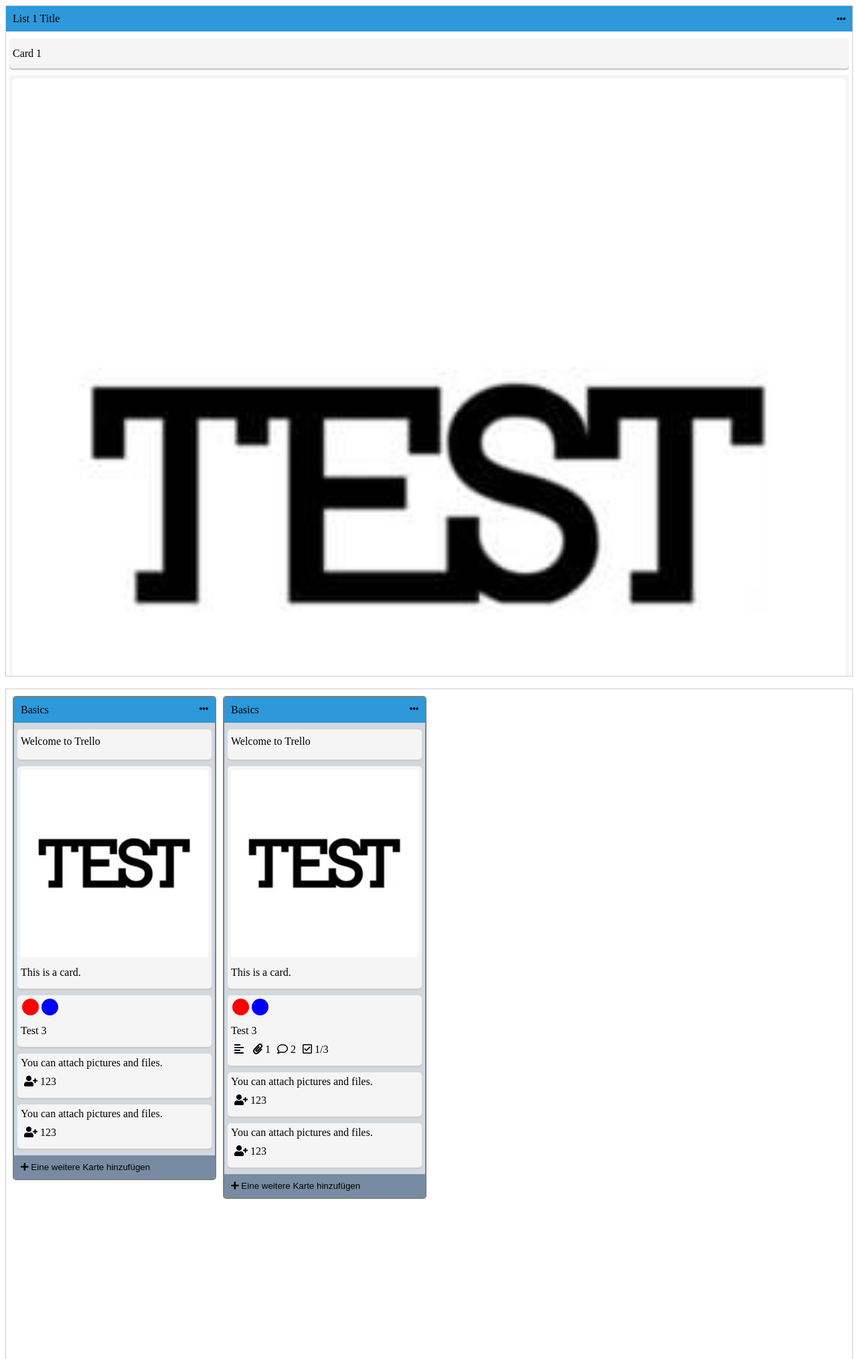
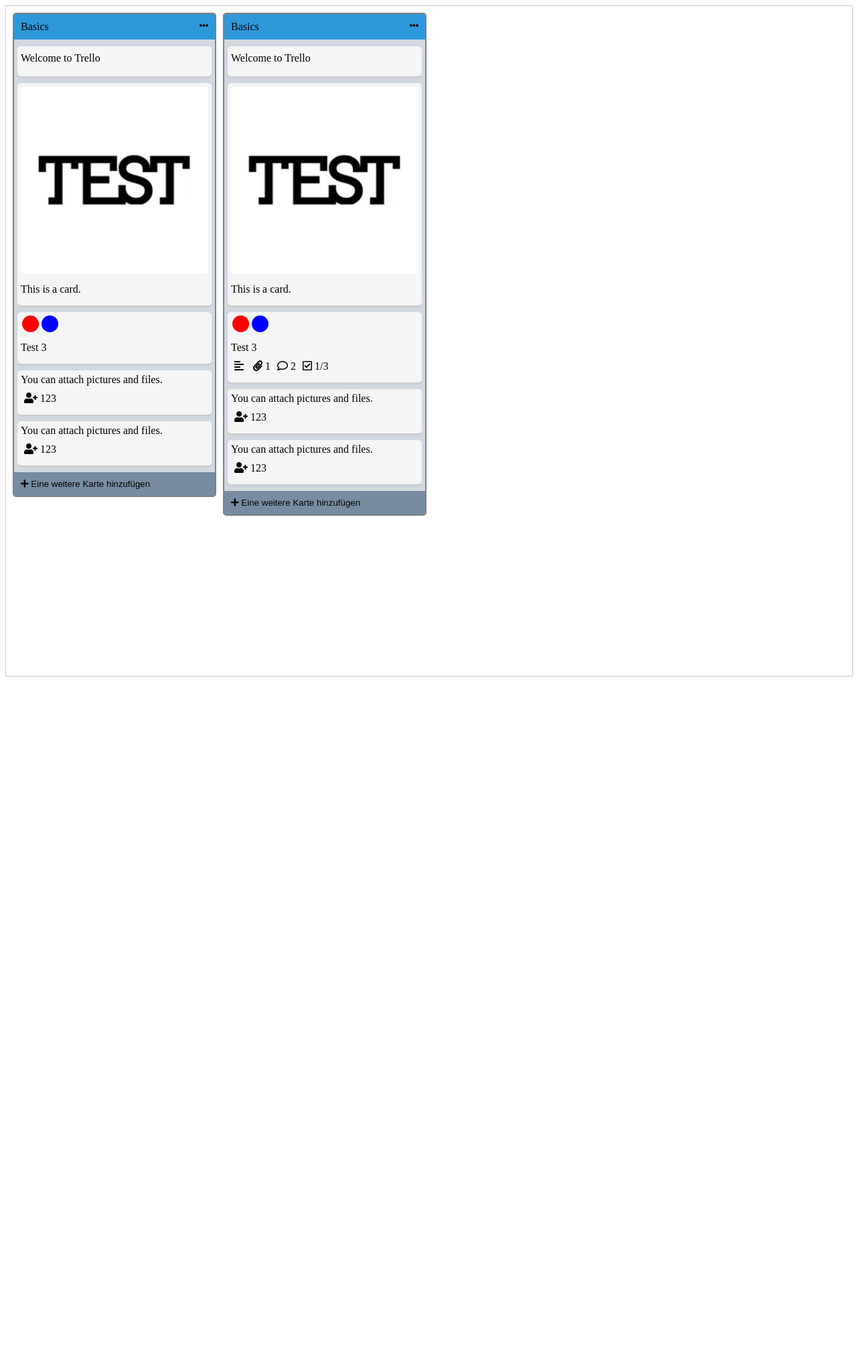
Before and after one commit to WireCore/jquery-kanban, a plain HTML site: page demo.html in a window 1280 px wide. Shown: the top 2029 px of the page at 67% size. After the commit the page ends 1018 px from the top, so only its background shows below. Drawn offline with nearby package versions, Linux system fonts and the light colour scheme.

Commit message:
- demo class implemented

```diff
--- a/demo.html
+++ b/demo.html
@@ -9,75 +9,7 @@
 		<script src="jqueryKanban.js"></script>
 	</head>
 	<body>
-		<div id="kanbanboard" class="kanbanboard">
-			<div class="kanban-list">
-				<div class="kanban-list-header">
-					<span class="kanban-list-title">List 1 Title</span>
-					<button class="kanban-list-button kanban-list-header-button"><i class="fas fa-ellipsis-h"></i></button>
-				</div>
-				<div class="kanban-item">Card 1</div>
-				<div class="kanban-item">
-					<div class="kanban-item-row">
-						<img src="images/test1.jpg" class="kanban-item-image" />
-					</div>
-					<div class="kanban-item-row">
-						<span class="kanban-item-label"></span>
-						<span class="kanban-item-label"></span>
-						<span class="kanban-item-label"></span>
-						<span class="kanban-item-label"></span>
-					</div>
-					<div class="kanban-item-row">Card 2 Title</div>
-					<div class="kanban-item-row">
-						<span class="kanban-item-icon"><i class="fas fa-align-left"></i></span>
-						<span class="kanban-item-icon"><i class="fas fa-paperclip"></i> 1</span>
-						<span class="kanban-item-icon"><i class="far fa-comment"></i> 2</span>
-						<span class="kanban-item-icon"><i class="far fa-check-square"></i> 1/3</span>
-					</div>
-				</div>
-				<div class="kanban-item">Card 3</div>
-				<div class="kanban-item">Card 4</div>
-				<div class="kanban-list-footer">
-					<button class="kanban-list-button kanban-list-footer-button"><i class="fas fa-plus"></i> Eine weitere Karte hinzufügen</button>
-				</div>
-			</div>
-			<div class="kanban-list">
-				<div class="kanban-list-header">
-					<span class="kanban-list-title">List 1 Title</span>
-					<button class="kanban-list-button kanban-list-header-button"><i class="fas fa-ellipsis-h"></i></button>
-				</div>
-				<div class="kanban-item">Card 1</div>
-				<div class="kanban-item">
-					<div class="kanban-item-row">
-						<img src="images/test1.jpg" class="kanban-item-image" />
-					</div>
-					<div class="kanban-item-row">
-						<span class="kanban-item-label"></span>
-						<span class="kanban-item-label"></span>
-						<span class="kanban-item-label"></span>
-						<span class="kanban-item-label"></span>
-					</div>
-					<div class="kanban-item-row">Card 2 Title</div>
-					<div class="kanban-item-row">
-						<span class="kanban-item-icon"><i class="fas fa-align-left"></i></span>
-						<span class="kanban-item-icon"><i class="fas fa-paperclip"></i> 1</span>
-						<span class="kanban-item-icon"><i class="far fa-comment"></i> 2</span>
-						<span class="kanban-item-icon"><i class="far fa-check-square"></i> 1/3</span>
-					</div>
-				</div>
-				<div class="kanban-item">
-					<div class="kanban-item-row">
-						<span class="kanban-item-label" style="background: blue;"></span>
-						<span class="kanban-item-label" style="background: red;"></span>
-					</div>
-					<div class="kanban-item-row">Card 3 Title</div>
-				</div>
-				<div class="kanban-item">Card 4</div>
-				<div class="kanban-list-footer">
-					<button class="kanban-list-button kanban-list-footer-button"><i class="fas fa-plus"></i> Eine weitere Karte hinzufügen</button>
-				</div>
-			</div>
-		</div>
-		<br>
+		<div id="kanbanboard"></div>
 		<div id="kanbanboard2"></div>
 	</body>
 	<script>
@@ -147,7 +79,7 @@
 			]
 		}];
 
-		$('#kanbanboard2').jqueryKanban({
+		var kanbanboard = $('#kanbanboard').jqueryKanban({
 			'lists':kanbanList,
 			"sortListHandler": function(e) {
 				alert("sortList");
@@ -166,5 +98,9 @@
 			}
 		});
 
+		var kanbanboard2 = $('#kanbanboard2').jqueryKanban2({});
+		console.log(kanbanboard2);
+		$(kanbanboard2).addCard();
+
 	</script>
 </html>
--- a/jqueryKanban.js
+++ b/jqueryKanban.js
@@ -2,9 +2,11 @@
 
 	$.fn.jqueryKanban = function(options){
 
+		function kanbanboard(div,options){
+
 			var board = createKanbanboard();
 
-		this.append(board);
+			div.append(board);
 
 			// handler
 			$(function(){
@@ -47,8 +49,6 @@
 				$(".kanbanboard-container").disableSelection();
 			});
 
-		return this;
-
 			function createKanbanboard(){
 
 				var kanbanboard = `
@@ -65,6 +65,7 @@
 
 			}
 
+			// Internal functions
 			function createLists(){
 
 				var lists = "";
@@ -174,8 +175,53 @@
 				return `<span class="kanban-item-icon">${icon} ${text}</span>`;
 			}
 
+		}
+
+		return new kanbanboard(this,options);
+
 	};
+
+	class Color {
+
+		  constructor(hex) {
+
+		  }
+
+		  r = 1;
+		  g = 1;
+		  b = 1;
+
+		  copy(color) {
+
+		  }
+
+		  setRGB(r, g, b) {
+
+		  }
+
+		  setHSV(h, s, v) {
+
+		  }
+
+		}
+
+	$.fn.jqueryKanban2 = function(options){
 
 
 
+		return new Color();
+
+	}
+
+	$.fn.addCard = function(options){
+
+		console.log(this[0]);
+
+		console.log(this[0] instanceof Color);
+		//console.log(this instanceof kanbanboard);
+
+		console.log(this);
+
+	};
+
 }(jQuery));
```
Lines whose indentation alone changed are shown as unchanged.
